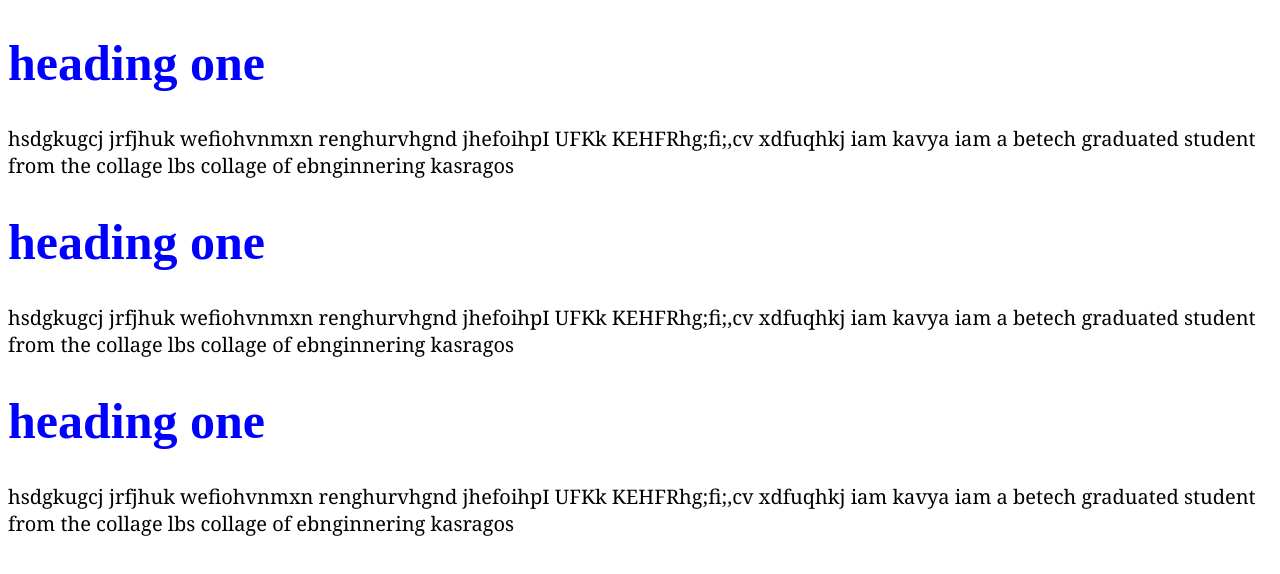
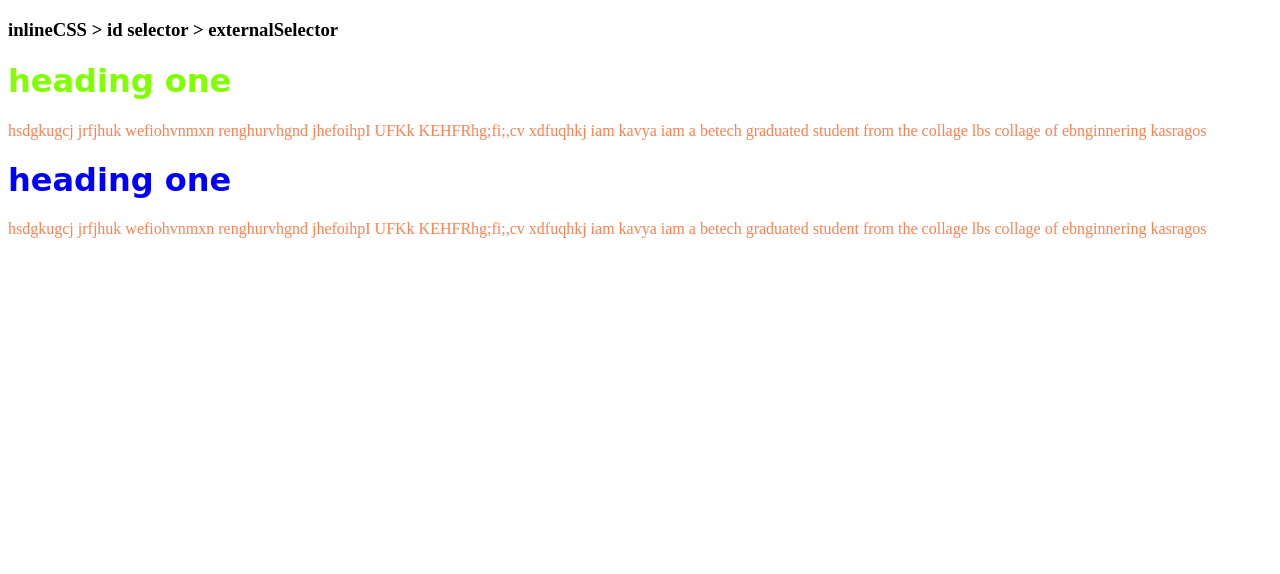
Before and after one commit to ka-vya/fullstalk_assignments, a plain HTML site: page index.html in a window 1280 px wide. Drawn offline with Linux system fonts and the light colour scheme.

Commit message:
element selector

```diff
--- a/index.html
+++ b/index.html
@@ -5,16 +5,29 @@
     <meta http-equiv="X-UA-Compatible" content="IE=edge">
     <meta name="viewport" content="width=device-width, initial-scale=1.0">
     <title>full stack session</title>
+    <style>
+        h1{
+            color: chartreuse ;
+            font-family: cursive;
+          }
+        p {
+            color: coral ;
+            font-weight: 400;
+
+        }
+        #first{
+            color: blue;
+        }
+
+            </style>
 </head>
 <body>
-    <h1 style="color: blue;font-size: 50px;">heading one</h1>
-    <p style="font-size: 20px;font-family:Cambria, Cochin, Georgia, Times, 'Times New Roman', serif;">hsdgkugcj jrfjhuk wefiohvnmxn renghurvhgnd jhefoihpI UFKk KEHFRhg;fi;,cv xdfuqhkj  iam kavya iam a betech graduated student from the collage lbs collage of ebnginnering kasragos</p>
+    <h3>inlineCSS > id selector > externalSelector</h3>
+    <h1>heading one</h1>
+    <p >hsdgkugcj jrfjhuk wefiohvnmxn renghurvhgnd jhefoihpI UFKk KEHFRhg;fi;,cv xdfuqhkj  iam kavya iam a betech graduated student from the collage lbs collage of ebnginnering kasragos</p>
 
-
-    <h1 style="color: blue;font-size: 50px;">heading one</h1>
-    <p style="font-size: 20px;font-family:Cambria, Cochin, Georgia, Times, 'Times New Roman', serif;">hsdgkugcj jrfjhuk wefiohvnmxn renghurvhgnd jhefoihpI UFKk KEHFRhg;fi;,cv xdfuqhkj  iam kavya iam a betech graduated student from the collage lbs collage of ebnginnering kasragos</p>
-    <h1 style="color: blue;font-size: 50px;">heading one</h1>
-    <p style="font-size: 20px;font-family:Cambria, Cochin, Georgia, Times, 'Times New Roman', serif;">hsdgkugcj jrfjhuk wefiohvnmxn renghurvhgnd jhefoihpI UFKk KEHFRhg;fi;,cv xdfuqhkj  iam kavya iam a betech graduated student from the collage lbs collage of ebnginnering kasragos</p>
+    <h1 id="first">heading one</h1>
+    <p >hsdgkugcj jrfjhuk wefiohvnmxn renghurvhgnd jhefoihpI UFKk KEHFRhg;fi;,cv xdfuqhkj  iam kavya iam a betech graduated student from the collage lbs collage of ebnginnering kasragos</p>
 
 
 </body>
```
